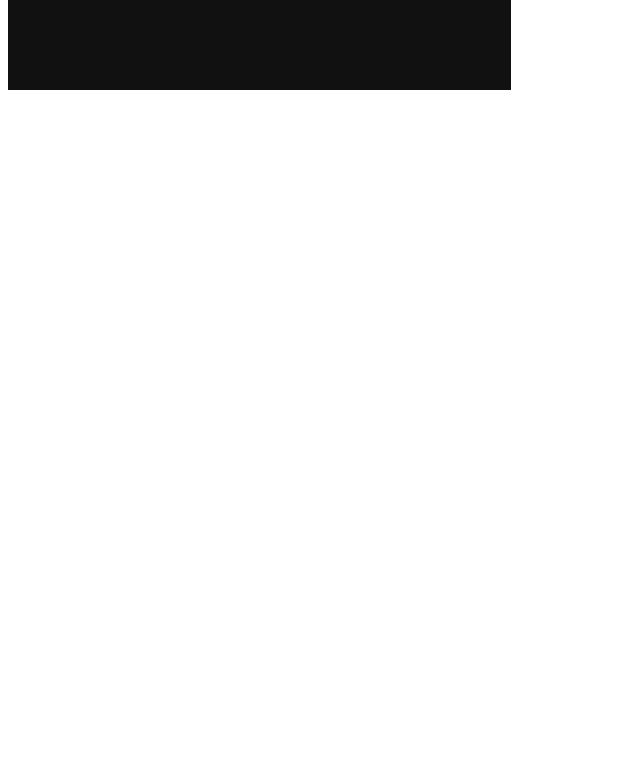
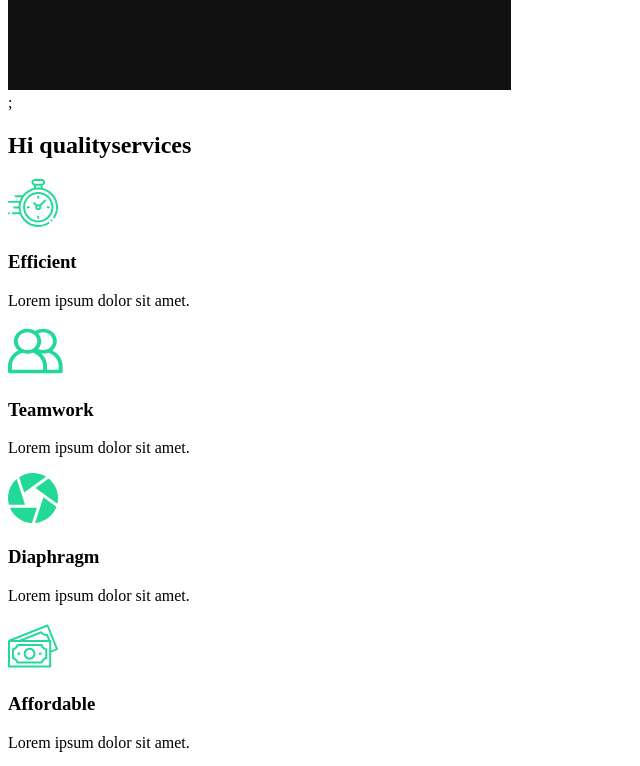
Before and after one commit to evoloshchenko/capture, a React (Create React App) app: page / in a window 1280 px wide. Shown: the part 880-1646 px from the top of the page, without its empty margins (0-640 px from the left). Before the commit the page ends 982 px from the top, so only its background shows below. Built offline with nearby package versions, Linux system fonts and the light colour scheme.

Commit message:
Added ServicesSection

```diff
--- a/src/component/AboutSection.js
+++ b/src/component/AboutSection.js
@@ -1,4 +1,4 @@
-import home1 from "../img/home1.png"
+import home1 from "../img/home1.png";
 
 const AboutSection = () => {
   return (
--- /dev/null
+++ b/src/component/ServicesSection.js
@@ -0,0 +1,53 @@
+//Import Icons
+import clock from "../img/clock.svg";
+import diaphragm from "../img/diaphragm.svg";
+import money from "../img/money.svg";
+import teamwork from "../img/teamwork.svg";
+import home2 from "../img/home2.png";
+
+const ServicesSection = () => {
+  return (
+    <div className="services">
+      <div className="description">
+        <h2>
+          Hi <span>quality</span>services
+        </h2>
+        <div className="cards">
+          <div className="card">
+            <div className="icon">
+              <img src={clock} alt="" />
+              <h3>Efficient</h3>
+            </div>
+            <p>Lorem ipsum dolor sit amet.</p>
+          </div>
+          <div className="card">
+            <div className="icon">
+              <img src={teamwork} alt="" />
+              <h3>Teamwork</h3>
+            </div>
+            <p>Lorem ipsum dolor sit amet.</p>
+          </div>
+          <div className="card">
+            <div className="icon">
+              <img src={diaphragm} alt="" />
+              <h3>Diaphragm</h3>
+            </div>
+            <p>Lorem ipsum dolor sit amet.</p>
+          </div>
+          <div className="card">
+            <div className="icon">
+              <img src={money} alt="" />
+              <h3>Affordable</h3>
+            </div>
+            <p>Lorem ipsum dolor sit amet.</p>
+          </div>
+        </div>
+      </div>
+      <div className="image">
+        <img src={home2} alt="" />
+      </div>
+    </div>
+  );
+};
+
+export default ServicesSection;
--- a/src/pages/AboutUs.js
+++ b/src/pages/AboutUs.js
@@ -1,8 +1,14 @@
 //Import Components
 import AboutSection from "../component/AboutSection";
+import ServicesSection from "../component/ServicesSection";
 
 const AboutUs = () => {
-  return <AboutSection />;
+  return (
+    <>
+      <AboutSection />;
+      <ServicesSection />;
+    </>
+  );
 };
 
 export default AboutUs;
```
